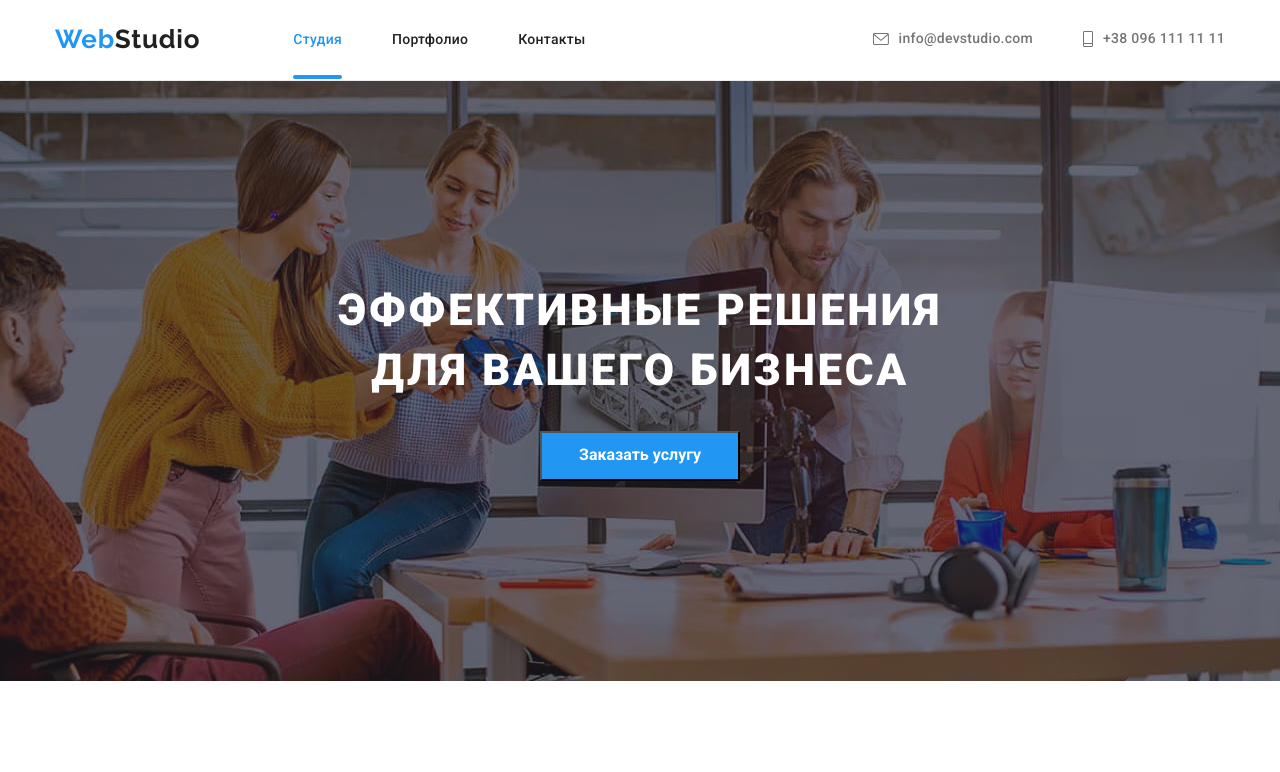
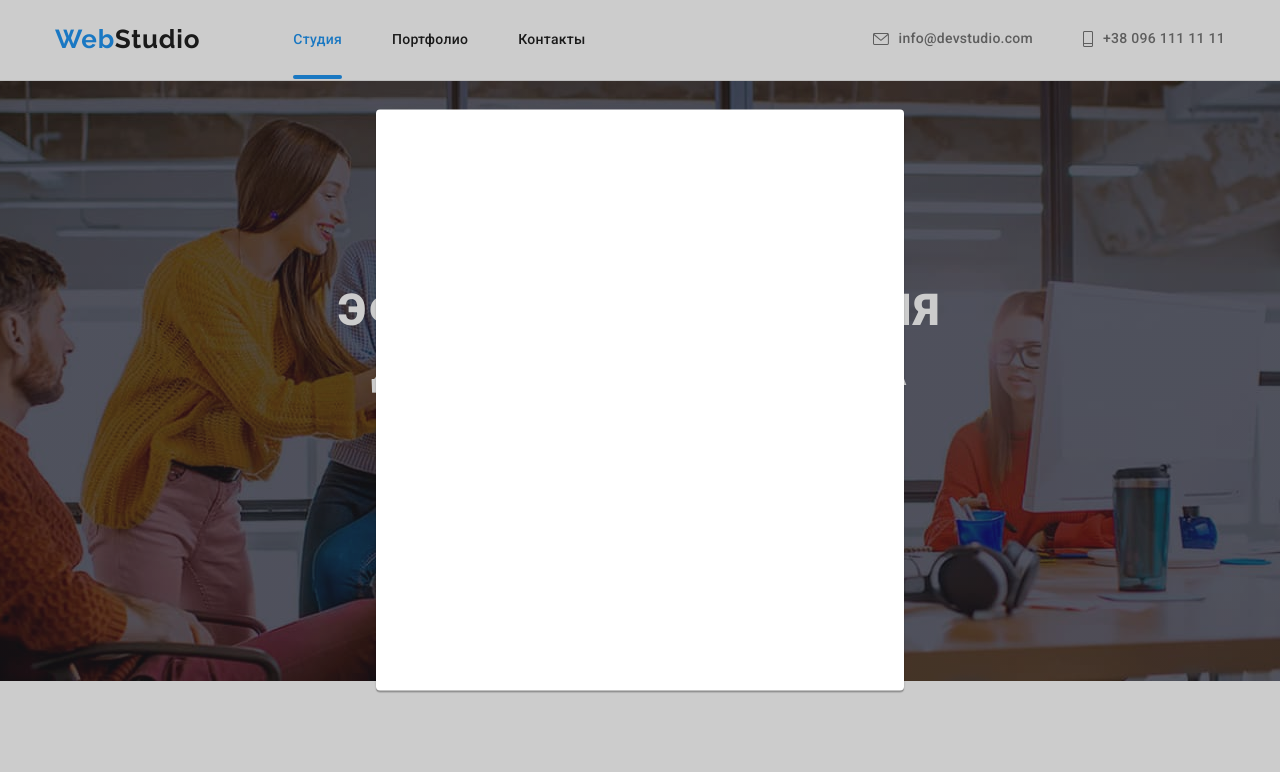
Before and after one commit to DmitriyShurlyhin/goit-markup-hw-05, a plain HTML site: page index.html in a window 1280 px wide. Shown: the top 772 px of the page. Drawn offline with nearby package versions, Linux system fonts and the light colour scheme.

Commit message:
modal added
position and styles

need: svg and script

```diff
--- a/css/styles.css
+++ b/css/styles.css
@@ -390,7 +390,30 @@ p {
   border: 1px solid var(--accent-background-color);
   fill: var(--accent-background-color);
 }
+/* MODAL  */
+.backdrop {
+  position: fixed;
+  top: 0;
+  left: 0;
+  width: 100%;
+  height: 100%;
 
+  background-color: rgba(0, 0, 0, 0.2);
+  pointer-events: none;
+}
+.modal {
+  position: absolute;
+  top: 50%;
+  left: 50%;
+  transform: translate(-50%, -50%);
+
+  width: 528px;
+  height: 581px;
+  background-color: var(--main-background-color);
+  box-shadow: 0px 1px 3px rgba(0, 0, 0, 0.12), 0px 1px 1px rgba(0, 0, 0, 0.14),
+    0px 2px 1px rgba(0, 0, 0, 0.2);
+  border-radius: 4px;
+}
 /*Footer*/
 .footer > .container {
   display: flex;
--- a/index.html
+++ b/index.html
@@ -354,6 +354,10 @@
           </ul>
         </div>
       </section>
+      <!-- MODAL -->
+      <div class="backdrop">
+        <div class="modal"></div>
+      </div>
     </main>
 
     <!-- FOOTER -->
```
